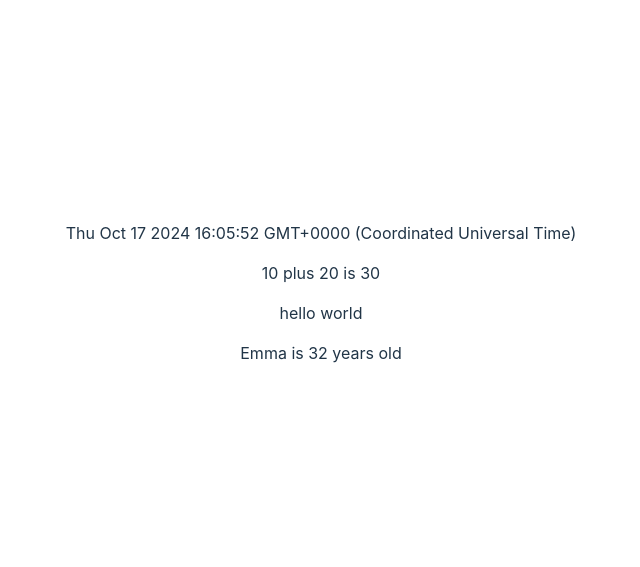
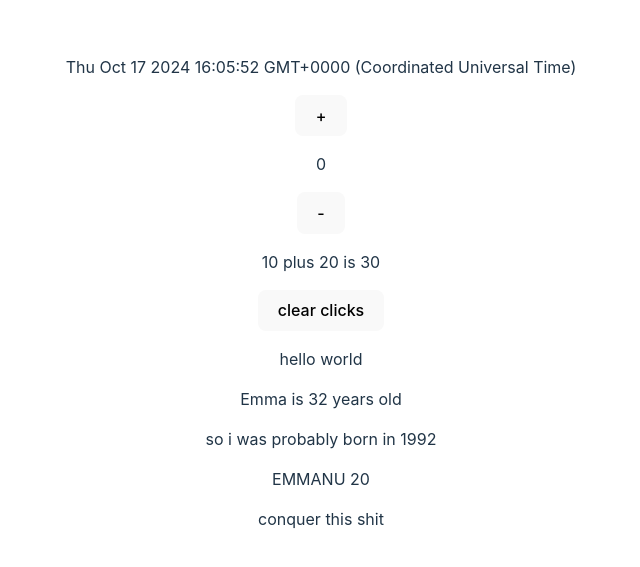
Before and after one commit to Nsairun/react24, a React (Vite) app: page / in a window 1280 px wide. Shown: the part 107-674 px from the top of the page, without its empty margins (319-959 px from the left). Built offline with nearby package versions, Linux system fonts and the light colour scheme.

Commit message:
working on state and props with react

```diff
--- a/src/App.jsx
+++ b/src/App.jsx
@@ -1,32 +1,65 @@
 import "./App.css";
+import { useState } from "react";
 
 function Hello(props) {
+  const bornYear = () => {
+    const yearNow = new Date().getFullYear()
+    return yearNow - props.age
+  }
   return (
     <div>
       <p>hello world</p>
       <p>
         {props.name} is {props.age} years old
       </p>
+      <p>so i was probably born in {bornYear()}</p>
     </div>
   );
 }
 
 function App() {
+  const [counter, setCounter] = useState(0)
+  const [ allClicks, setAllClicks] = useState([])
+  const [total, setTotal] = useState(0)
+
+  const handleClick = () => {
+    setAllClicks(allClicks?.concat('right'))
+     setCounter(counter +1)
+  }
+  const handleReduction = () => {
+    setAllClicks(allClicks?.concat('left'))
+    setCounter(counter -1)
+  }
+  const handleClearClicks = () => {
+    setAllClicks(allClicks(''))
+  }
+
   const now = new Date();
   const a = 10;
   const b = 20;
   const name = "";
   const age = 32;
+  const list = [{name: 'EMMANU', age: 20}]
+  const subList = ['conquer this shit ', 'lkfwnlfeno']
   console.log(now, a + b);
   return (
     <div>
       <p>{now.toString()}</p>
       <div>
+        <button onClick={handleClick}>
+          +
+        </button>
+        <p>{counter}</p>
+        <p>{allClicks.join(' ')}</p>
+        <button onClick={handleReduction}>-</button>
         <p>
           {a} plus {b} is {a + b}{" "}
         </p>
+        <button onClick={handleClearClicks}>clear clicks</button>
       </div>
       <Hello name={("Emma")} age={age} />
+      <p>{list[0].name} {list[0].age}</p>
+      <p>{subList[0]}</p>
     </div>
   );
 }
```
